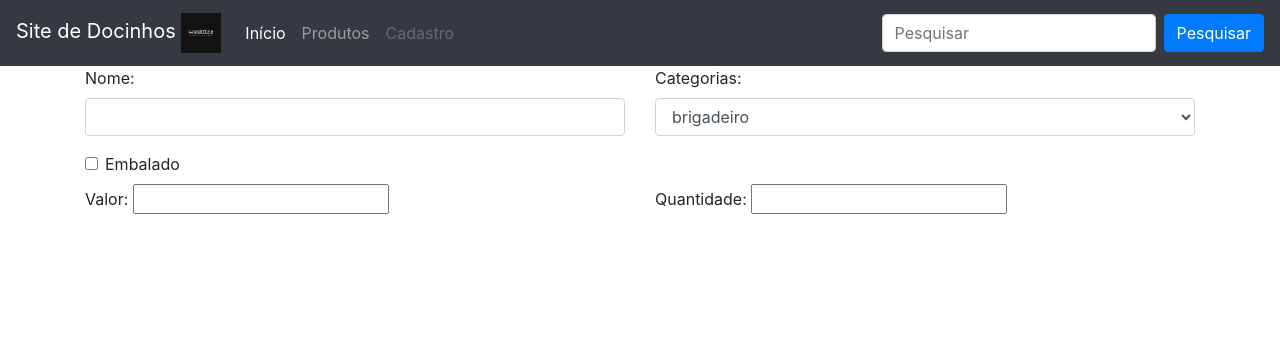
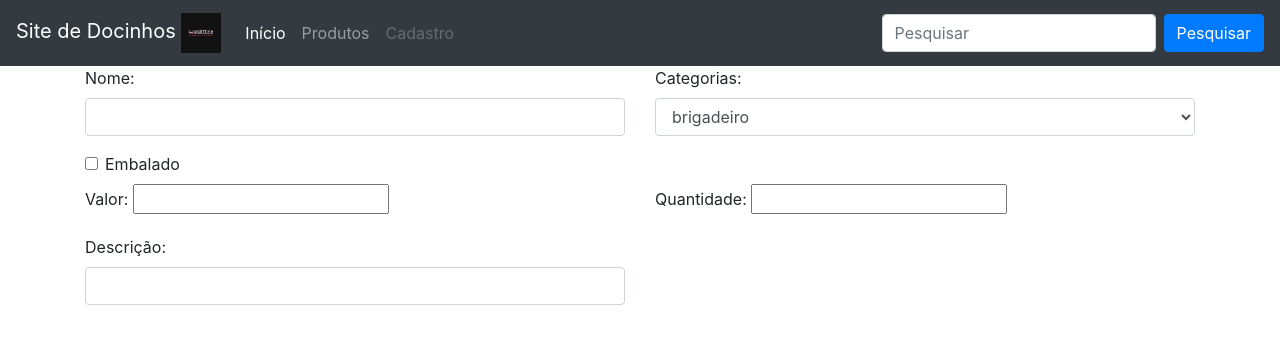
Before and after one commit to lavess/Projetos_EM, a plain HTML site: page site2/index.html in a window 1280 px wide. Drawn offline with nearby package versions, Linux system fonts and the light colour scheme.

Commit message:
ultima parte
ultima parte, descrição

```diff
--- a/site2/index.html
+++ b/site2/index.html
@@ -77,6 +77,13 @@
               <input type="number" id="quantidade">
             </div>
           </div>
+          <div class="col-md-6 col-sm-12">
+            <div class="form-group">
+              <label for="descricao">Descrição:</label>
+              <input type="text" class="form-control" id="descricao">
+            </div>
+
+          </div>
 
         </div>
 
```
